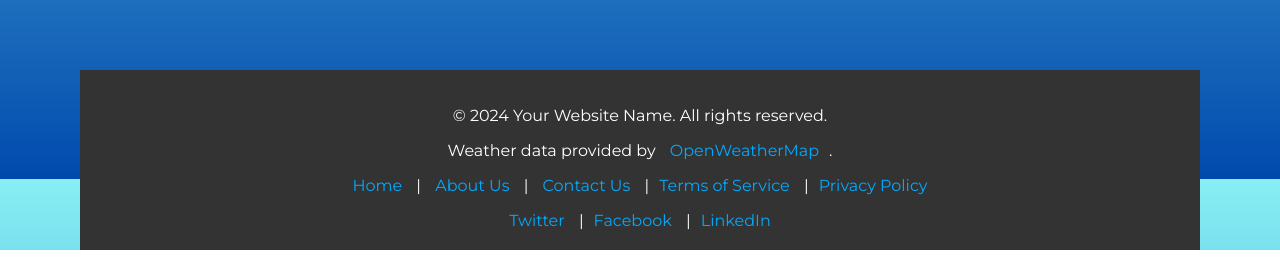
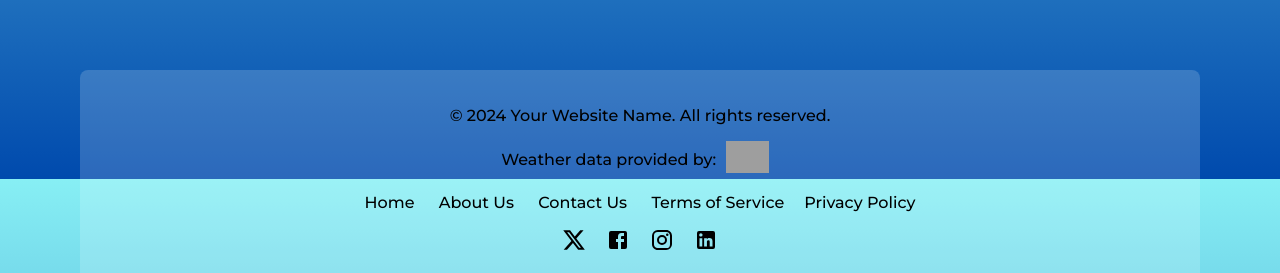
Before and after one commit to ManishVerma1990/Weather-App, a React (Vite) app: page / in a window 1280 px wide. Shown: the part 1421-1694 px from the top of the page. Before the commit the page ends 1671 px from the top, so only its background shows below. Built offline with nearby package versions, Linux system fonts and the light colour scheme; no server answers; grey boxes are pictures that could not be loaded.

Commit message:
footer done

```diff
--- a/src/components/main/CurrentWeather.jsx
+++ b/src/components/main/CurrentWeather.jsx
@@ -67,7 +67,7 @@ export default function CurrentWeather({ locationInfo, getSunriseSunset }) {
   }, [weather]);
 
   return (
-    <div className="CurrentWeather">
+    <div id="CurrentWeather" className="CurrentWeather">
       <div className="current-weather-title">Current Weather</div>
       <div className="location-info">
         {locationInfo.city || "Mumbai"}, {locationInfo.state || "Maharashtra"}
--- a/src/index.css
+++ b/src/index.css
@@ -8,6 +8,7 @@ body {
   font-family: "Montserrat", sans-serif;
   font-optical-sizing: auto;
   font-style: normal;
+  scroll-behavior: smooth;
 }
 
 body::-webkit-scrollbar {
--- a/src/layouts/Footer.css
+++ b/src/layouts/Footer.css
@@ -1,13 +1,27 @@
 .Footer {
-  background-color: #333;
-  color: white;
+  background-color: #ffffff2b;
+  color: black;
   padding: 20px;
   text-align: center;
+  border-top-left-radius: 0.5em;
+  border-top-right-radius: 0.5em;
+  font-size: 1rem;
+  font-weight: 450;
+}
+
+.data-provider-name {
+  display: flex;
+  align-items: center;
+  justify-content: center;
+}
+.data-provider-name img {
+  height: 2rem;
 }
 .Footer a {
-  color: #00aaff;
+  color: black;
   text-decoration: none;
   margin: 0 10px;
+  transition: all 200ms linear;
 }
 .Footer a:hover {
   text-decoration: underline;
--- a/src/layouts/Footer.jsx
+++ b/src/layouts/Footer.jsx
@@ -1,31 +1,97 @@
 import "./Footer.css";
+import FacebookIcon from "@mui/icons-material/Facebook";
+import XIcon from "@mui/icons-material/X";
+import InstagramIcon from "@mui/icons-material/Instagram";
+import LinkedInIcon from "@mui/icons-material/LinkedIn";
 
 export default function Footer() {
   return (
     <footer className="Footer">
       <p>© 2024 Your Website Name. All rights reserved.</p>
+      <div className="data-provider-name">
+        Weather data provided by:
+        <a href="https://openweathermap.org/" target="_blank">
+          <img src="https://seeklogo.com/images/O/openweather-logo-3CE20F48B5-seeklogo.com.png" alt="openweatherapp" />
+        </a>
+      </div>
       <p>
-        Weather data provided by{" "}
-        <a href="https://openweathermap.org/" target="_blank">
-          OpenWeatherMap
+        <a
+          onClick={(event) => {
+            event.preventDefault();
+          }}
+          href="#Navbar"
+        >
+          Home
+        </a>{" "}
+        <a
+          onClick={(event) => {
+            event.preventDefault();
+          }}
+          href="/about"
+        >
+          About Us
+        </a>{" "}
+        <a
+          onClick={(event) => {
+            event.preventDefault();
+          }}
+          href="/contact"
+        >
+          Contact Us
+        </a>{" "}
+        <a
+          onClick={(event) => {
+            event.preventDefault();
+          }}
+          href="/terms"
+        >
+          Terms of Service
         </a>
-        .
-      </p>
-      <p>
-        <a href="/">Home</a> | <a href="/about">About Us</a> | <a href="/contact">Contact Us</a> |<a href="/terms">Terms of Service</a>{" "}
-        |<a href="/privacy">Privacy Policy</a>
+        <a
+          onClick={(event) => {
+            event.preventDefault();
+          }}
+          href="/privacy"
+        >
+          Privacy Policy
+        </a>
       </p>
       <div className="social-media">
-        <a href="https://twitter.com/yourusername" target="_blank">
-          Twitter
-        </a>{" "}
-        |
-        <a href="https://facebook.com/yourusername" target="_blank">
-          Facebook
-        </a>{" "}
-        |
-        <a href="https://linkedin.com/in/yourusername" target="_blank">
-          LinkedIn
+        <a
+          onClick={(event) => {
+            event.preventDefault();
+          }}
+          href=""
+          target="_blank"
+        >
+          <XIcon />
+        </a>
+        <a
+          onClick={(event) => {
+            event.preventDefault();
+          }}
+          href=""
+          target="_blank"
+        >
+          <FacebookIcon />
+        </a>
+        <a
+          onClick={(event) => {
+            event.preventDefault();
+          }}
+          href=""
+          target="_blank"
+        >
+          <InstagramIcon />
+        </a>
+        <a
+          onClick={(event) => {
+            event.preventDefault();
+          }}
+          href=""
+          target="_blank"
+        >
+          <LinkedInIcon />
         </a>
       </div>
     </footer>
--- a/src/layouts/Main.jsx
+++ b/src/layouts/Main.jsx
@@ -1,4 +1,4 @@
-import "./main.css";
+import "./Main.css";
 
 import HourlyForecast from "../components/main/HourlyForecast";
 import DailyForecast from "../components/main/DailyForecast";
--- a/src/layouts/Navbar.jsx
+++ b/src/layouts/Navbar.jsx
@@ -57,7 +57,7 @@ export default function Navbar({ getLocationInfo, sunriseSunset }) {
   };
 
   return (
-    <nav className="navbar">
+    <nav id="Navbar" className="navbar">
       <div className="navbar-brand">
         {/* sets icon based on day and night time */}
         {dayTime ? <WbSunnyIcon className="WbSunnyIcon" /> : <BedtimeIcon className="BedTimeIcon" />}
--- a/src/main.jsx
+++ b/src/main.jsx
@@ -4,7 +4,7 @@ import App from "./App.jsx";
 import "./index.css";
 
 ReactDOM.createRoot(document.getElementById("root")).render(
-  // <React.StrictMode>
-  <App />
-  // </React.StrictMode>
+  <React.StrictMode>
+    <App />
+  </React.StrictMode>
 );
```
